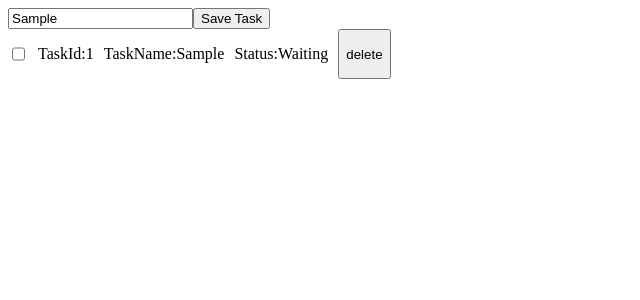
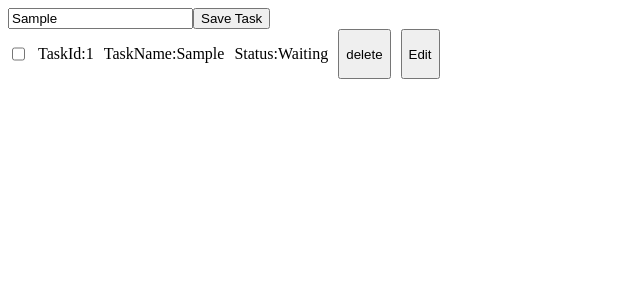
Before and after one commit to yuya-0928/yak, a React (Vite) app: page / in a window 1280 px wide. Both pictures are taken after typing "Sample" into the empty fields and a click on the button "Save Task". Shown: the top 300 px of the page, without its empty margins (0-640 px from the left). Built offline with nearby package versions, Linux system fonts and the light colour scheme.

Commit message:
Editボタンを押すと入力フォームが表示される

```diff
--- a/src/components/TaskBlock.tsx
+++ b/src/components/TaskBlock.tsx
@@ -3,6 +3,7 @@ import { TaskType } from "../types/TaskType";
 import deleteTask from "../services/indexedDB/deleteTask";
 import { useDispatch } from "react-redux";
 import { tasksUpdateNeeded } from "../functions/taskListSlice";
+import { useEffect, useState } from "react";
 
 const StyledTaskBlock = styled('div')`
   display: flex;
@@ -14,6 +15,7 @@ type Props = {
 }
 
 const TaskBlock: React.FC<Props> = ({task}) => {
+  const [isEditMode, setIsEditMode] = useState<boolean>(false);
   const dispatch = useDispatch();
   const onChange = () => {
     console.log("task status changed");
@@ -25,14 +27,33 @@ const TaskBlock: React.FC<Props> = ({task}) => {
     dispatch(tasksUpdateNeeded());
   }
 
+  const changeEditMode = () => {
+    console.log("changeEditMode")
+    setIsEditMode(!isEditMode);
+  }
+
+  useEffect(() => {
+    console.log(isEditMode);
+  }, [isEditMode])
+
   return (
+    <>
+      {isEditMode === false ? (
         <StyledTaskBlock>
           <input type="checkbox" onChange={onChange} />
           <p>TaskId:{task.id}</p>
           <p>TaskName:{task.taskName}</p>
           <p>Status:{task.status}</p>
           <button onClick={() => {onTaskDelete(task.id)}}>delete</button>
+          <button onClick={() => {changeEditMode()}}>Edit</button>
         </StyledTaskBlock>
+      ): (
+        <StyledTaskBlock>
+          <input type="text" defaultValue={task.taskName} />
+          <button onClick={() => {changeEditMode()}}>Edit</button>
+        </StyledTaskBlock>
+      )}
+    </>
   )
 }
 
```
Lines whose indentation alone changed are shown as unchanged.
